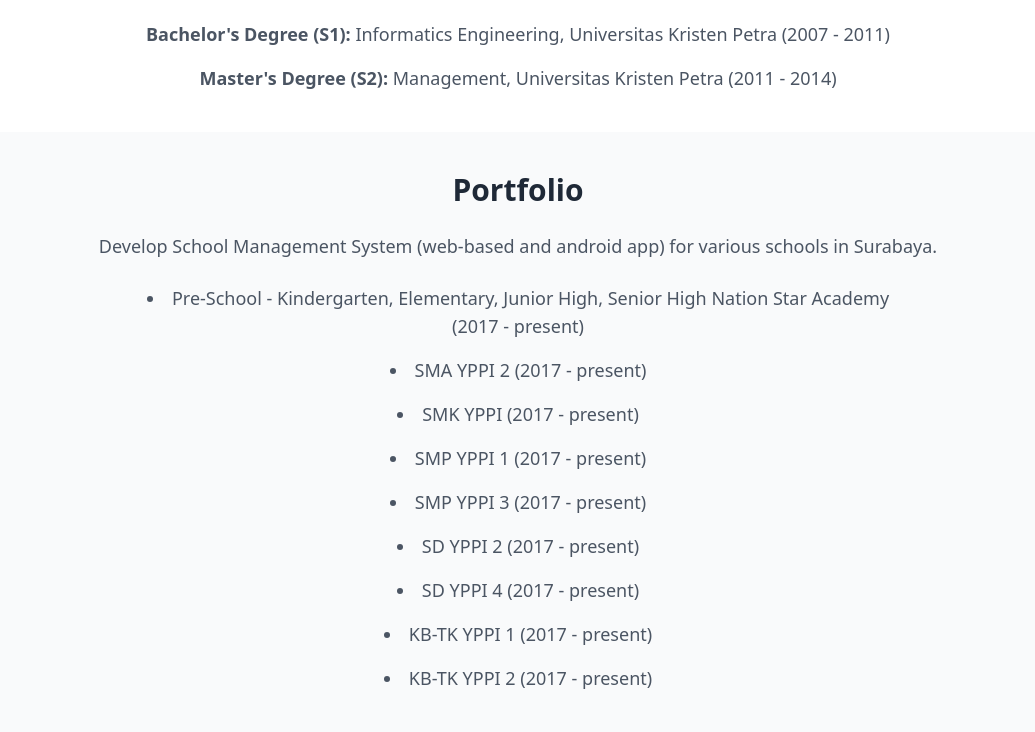
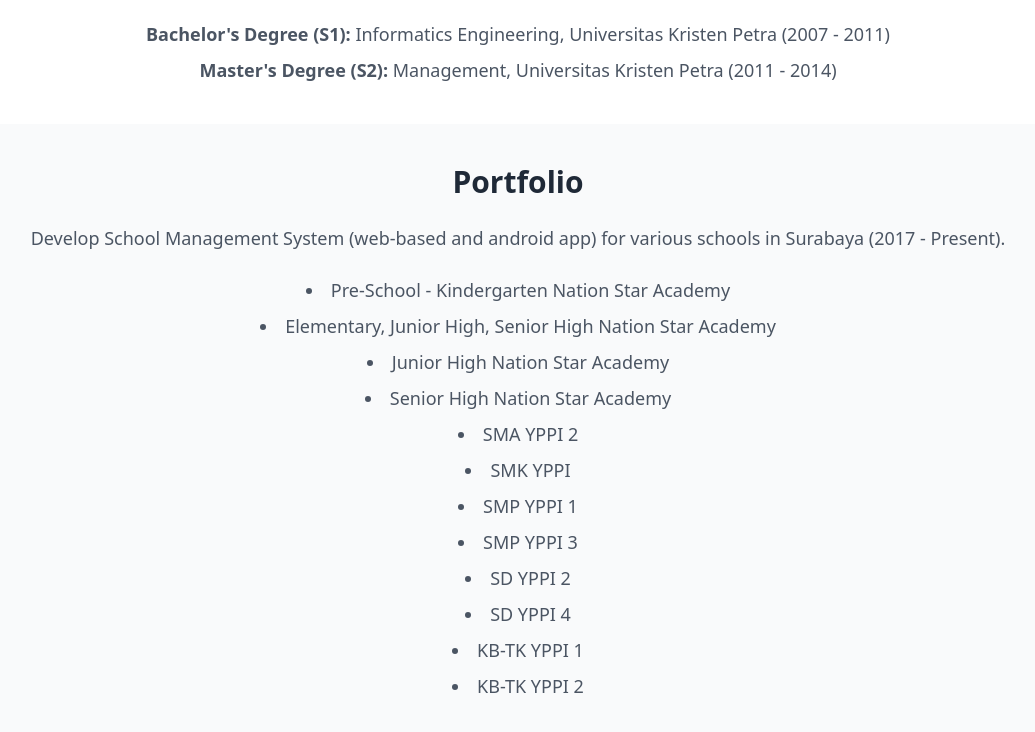
Before and after one commit to hanskristianw/about, a plain HTML site: page index.html in a window 1280 px wide. Shown: the part 560-1292 px from the top of the page, without its empty margins (122-1157 px from the left). Drawn offline with nearby package versions, Linux system fonts and the light colour scheme.

Commit message:
Update index.html

```diff
--- a/index.html
+++ b/index.html
@@ -16,7 +16,7 @@
     </header>
 
     <!-- Hero Section -->
-    <section class="bg-gray-50 py-20">
+    <section class="bg-gray-50 py-20 px-6">
         <div class="container mx-auto flex flex-col lg:flex-row items-center justify-center lg:space-x-8">
             <!-- Text Content -->
             <div class="text-center lg:max-w-lg">
@@ -37,10 +37,10 @@
     </section>
 
     <!-- Education Section -->
-    <section class="bg-white py-10">
+    <section class="bg-white py-10 px-6">
         <div class="container mx-auto text-center">
             <h3 class="text-3xl font-bold text-gray-800 mb-6">Education</h3>
-            <ul class="text-gray-600 text-lg space-y-4">
+            <ul class="text-gray-600 text-lg space-y-2">
                 <li><strong>Bachelor's Degree (S1):</strong> Informatics Engineering, Universitas Kristen Petra (2007 - 2011)</li>
                 <li><strong>Master's Degree (S2):</strong> Management, Universitas Kristen Petra (2011 - 2014)</li>
             </ul>
@@ -48,22 +48,25 @@
     </section>
 
     <!-- Portfolio Section -->
-    <section class="bg-gray-50 py-10">
+    <section class="bg-gray-50 py-10 px-6">
         <div class="container mx-auto text-center">
             <h3 class="text-3xl font-bold text-gray-800 mb-6">Portfolio</h3>
             <p class="text-gray-600 text-lg mb-6">
-                Develop School Management System (web-based and android app) for various schools in Surabaya.
+                Develop School Management System (web-based and android app) for various schools in Surabaya (2017 - Present).
             </p>
-            <ul class="text-gray-600 text-lg space-y-4 mx-auto max-w-3xl list-disc list-inside">
-                <li>Pre-School - Kindergarten, Elementary, Junior High, Senior High Nation Star Academy (2017 - present)</li>
-                <li>SMA YPPI 2 (2017 - present)</li>
-                <li>SMK YPPI (2017 - present)</li>
-                <li>SMP YPPI 1 (2017 - present)</li>
-                <li>SMP YPPI 3 (2017 - present)</li>
-                <li>SD YPPI 2 (2017 - present)</li>
-                <li>SD YPPI 4 (2017 - present)</li>
-                <li>KB-TK YPPI 1 (2017 - present)</li>
-                <li>KB-TK YPPI 2 (2017 - present)</li>
+            <ul class="text-gray-600 text-lg space-y-2 mx-auto max-w-3xl list-disc list-inside">
+                <li>Pre-School - Kindergarten Nation Star Academy</li>
+                <li>Elementary, Junior High, Senior High Nation Star Academy</li>
+                <li>Junior High Nation Star Academy</li>
+                <li>Senior High Nation Star Academy</li>
+                <li>SMA YPPI 2</li>
+                <li>SMK YPPI</li>
+                <li>SMP YPPI 1</li>
+                <li>SMP YPPI 3</li>
+                <li>SD YPPI 2</li>
+                <li>SD YPPI 4</li>
+                <li>KB-TK YPPI 1</li>
+                <li>KB-TK YPPI 2</li>
             </ul>
         </div>
     </section>
```
